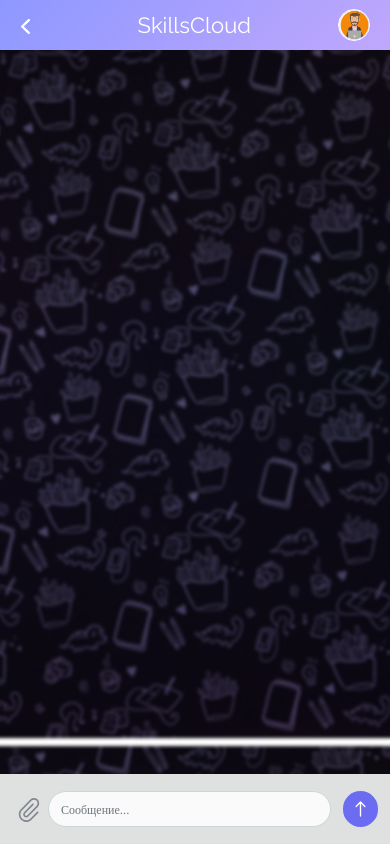
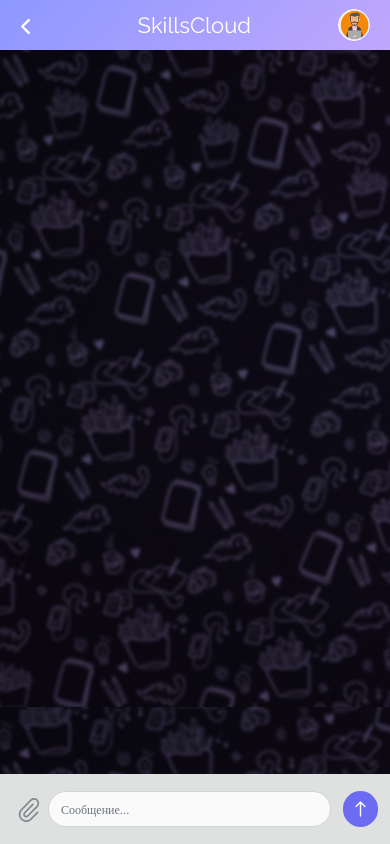
Before and after one commit to i-pro-dev/client-frontend, a website: page www/pages/chat-dialogue/chat-dialogue.html in a window 390 px wide. Drawn offline with nearby package versions, Linux system fonts and the light colour scheme; files whose address does not match are found by name.

Commit message:
fix(chat): бекграунд теперь не делает белую полоску

```diff
--- a/www/pages/chat-dialogue/chat-dialogue.css
+++ b/www/pages/chat-dialogue/chat-dialogue.css
@@ -42,7 +42,7 @@ html {
 }
 
 body {
-  background-image: url("chat-bg.png");
+  background-image: url("background_chat.jpg");
   height: 100%;
   width: 100%;
 }
```
Also changed, not shown: www/pages/chat-dialogue/background_chat.jpg (added).
